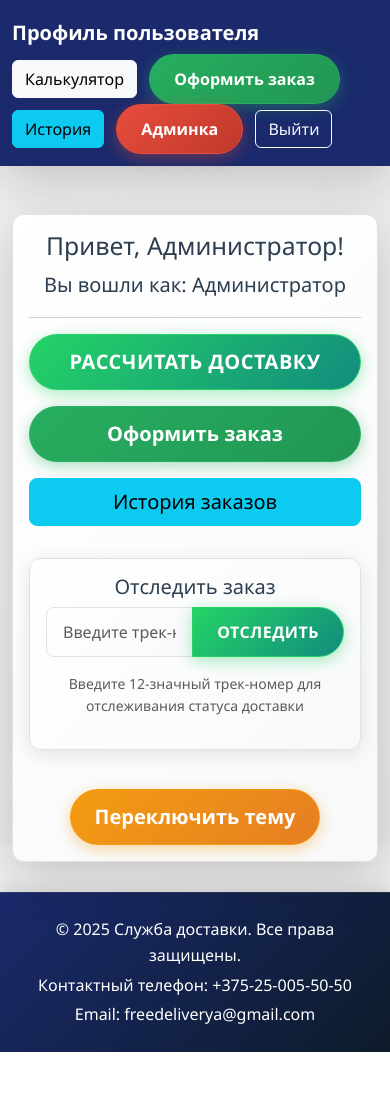
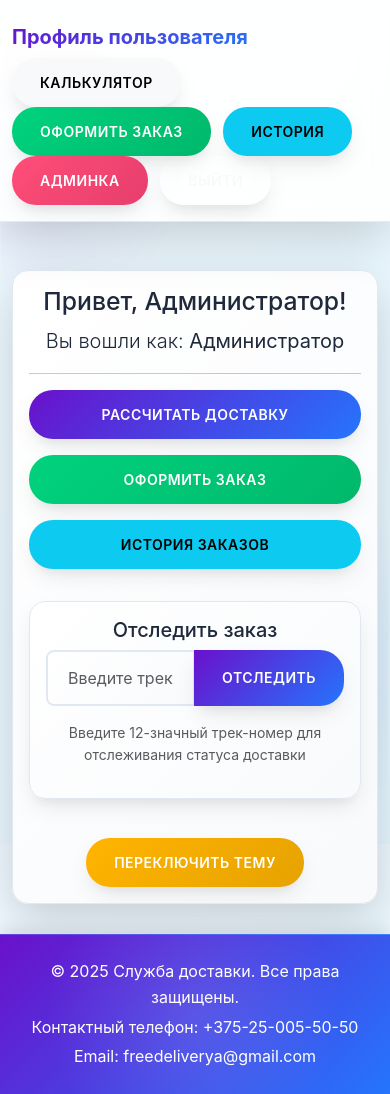
Before and after one commit to BobikSunS/123work, a PHP site: page /profile.php in a window 390 px wide. Before the commit the page ends 1052 px from the top, so only its background shows below. Run offline with PHP 8.4, Linux system fonts and the light colour scheme; a user stored in the database is signed in.

Commit message:
**Modern Unified Design with Dynamic Animations and Enhanced UI**
- Updated `assets/css/style.css` with a new color palette, responsive layout, and consistent styling across all components
- Implemented smooth animations for cards (fadeInUp, hover glow), buttons (gradient overlay on hover), forms (focus effects), and alerts (slide-in)
- Added floating background pattern with animated radial gradients for depth and visual interest
- Standardized form controls with focus states, custom selects using SVG icons, and improved accessibility
- Introduced carrier card animations (floating effect) and enhanced interactive feedback via hover transforms
- Fully responsive design adjustments for mobile devices with optimized spacing and typography
- Ensured dark mode compatibility across all elements including tables, modals, and footers
- Maintained full backward compatibility and functional integrity while modernizing the entire visual interface

```diff
--- a/assets/css/style.css
+++ b/assets/css/style.css
@@ -1,21 +1,31 @@
+/* Unique Modern Design with Animations */
 :root {
-    --primary-color: #1a2a6c;
-    --secondary-color: #b21f1f;
-    --accent-color: #25d366;
-    --accent-hover: #128c7e;
-    --success-color: #27ae60;
-    --warning-color: #f39c12;
-    --danger-color: #e74c3c;
-    --light-bg: linear-gradient(135deg, #f0f0f0 0%, #b8b8b850 100%);
-    --dark-bg: linear-gradient(135deg, #141E30 0%, #243B55 100%);
-    --card-bg: linear-gradient(135deg, #ffffff 0%, #f8f9fa 100%);
-    --card-bg-dark: linear-gradient(135deg, #2c3e50 0%, #1a2127 100%);
-    --text-primary: #2c3e50;
-    --text-secondary: #7f8c8d;
-    --text-light: #ecf0f1;
-    --border-color: #dee2e6;
-    --shadow: 0 4px 20px rgba(0, 0, 0, 0.1);
-    --shadow-hover: 0 8px 25px rgba(0, 0, 0, 0.15);
+  /* Primary color palette */
+  --primary-gradient-start: #6a11cb;
+  --primary-gradient-end: #2575fc;
+  --secondary-gradient-start: #ff8a00;
+  --secondary-gradient-end: #da1b60;
+  --accent-color: #00c9a7;
+  --accent-hover: #00a88f;
+  --success-color: #00d27e;
+  --warning-color: #ffb400;
+  --danger-color: #ff4d78;
+  --light-bg: linear-gradient(135deg, #f0f9ff 0%, #e6f7ff 100%);
+  --dark-bg: linear-gradient(135deg, #0f172a 0%, #1e293b 100%);
+  --card-bg: linear-gradient(135deg, #ffffff 0%, #f8fafc 100%);
+  --card-bg-dark: linear-gradient(135deg, #1e293b 0%, #0f172a 100%);
+  --text-primary: #1e293b;
+  --text-secondary: #64748b;
+  --text-light: #f1f5f9;
+  --border-color: #e2e8f0;
+  --shadow: 0 10px 25px -5px rgba(0, 0, 0, 0.1), 0 10px 10px -5px rgba(0, 0, 0, 0.04);
+  --shadow-hover: 0 20px 25px -5px rgba(0, 0, 0, 0.1), 0 10px 10px -5px rgba(0, 0, 0, 0.04);
+  --shadow-glow: 0 0 20px rgba(106, 17, 203, 0.3);
+  --transition: all 0.4s cubic-bezier(0.175, 0.885, 0.32, 1.275);
+  --transition-fast: all 0.2s ease;
+  --border-radius: 16px;
+  --border-radius-sm: 8px;
+  --border-radius-lg: 24px;
 }
 
 body {
@@ -25,20 +35,41 @@ body {
   min-height: 100vh;
   display: flex;
   flex-direction: column;
-    transition: all 0.3s ease;
-    font-family: 'Segoe UI', Tahoma, Geneva, Verdana, sans-serif;
+  transition: var(--transition);
+  font-family: 'Inter', 'Segoe UI', system-ui, sans-serif;
   line-height: 1.6;
+  overflow-x: hidden;
+  position: relative;
+}
+
+body::before {
+  content: '';
+  position: fixed;
+  top: 0;
+  left: 0;
+  width: 100%;
+  height: 100%;
+  background: radial-gradient(circle at 10% 20%, rgba(106, 17, 203, 0.05) 0%, transparent 20%),
+              radial-gradient(circle at 90% 80%, rgba(37, 117, 252, 0.05) 0%, transparent 20%);
+  z-index: -1;
+  pointer-events: none;
+  animation: floatBackground 20s ease-in-out infinite;
+}
+
+@keyframes floatBackground {
+  0%, 100% { transform: translateY(0px) rotate(0deg); }
+  50% { transform: translateY(-10px) rotate(0.5deg); }
 }
 
 body.dark {
   background: var(--dark-bg);
-    background-attachment: fixed;
   color: var(--text-light);
   --text-primary: var(--text-light);
-    --text-secondary: #bdc3c7;
+  --text-secondary: #94a3b8;
   --card-bg: var(--card-bg-dark);
   --light-bg: var(--dark-bg);
-    --border-color: #404852;
+  --border-color: #334155;
+  background-attachment: fixed;
 }
 
 body, .main-content {
@@ -47,86 +78,195 @@ body, .main-content {
     flex-direction: column;
 }
 
-/* Header styles */
+/* Header styles with animations */
 .navbar {
-    background-color: var(--primary-color) !important;
+  background: rgba(255, 255, 255, 0.9) !important;
+  backdrop-filter: blur(12px);
+  -webkit-backdrop-filter: blur(12px);
   box-shadow: var(--shadow);
-    padding: 0.75rem 0;
+  padding: 1rem 0;
+  border-bottom: 1px solid rgba(0, 0, 0, 0.08);
+  transition: var(--transition);
+  position: sticky;
+  top: 0;
+  z-index: 1000;
+  animation: slideDown 0.6s ease-out;
+}
+
+@keyframes slideDown {
+  from { transform: translateY(-100%); opacity: 0; }
+  to { transform: translateY(0); opacity: 1; }
+}
+
+body.dark .navbar {
+  background: rgba(15, 23, 42, 0.9) !important;
+  border-bottom: 1px solid rgba(255, 255, 255, 0.1);
 }
 
 .navbar-brand {
-    font-weight: 600;
-    font-size: 1.5rem;
+  font-weight: 700;
+  font-size: 1.75rem;
+  background: linear-gradient(135deg, var(--primary-gradient-start), var(--primary-gradient-end));
+  -webkit-background-clip: text;
+  -webkit-text-fill-color: transparent;
+  background-clip: text;
+  text-decoration: none;
+  position: relative;
+}
+
+.navbar-brand::after {
+  content: '';
+  position: absolute;
+  bottom: -5px;
+  left: 0;
+  width: 100%;
+  height: 2px;
+  background: linear-gradient(90deg, var(--primary-gradient-start), var(--primary-gradient-end));
+  transform: scaleX(0);
+  transition: var(--transition);
+}
+
+.navbar-brand:hover::after {
+  transform: scaleX(1);
 }
 
 .navbar-light .navbar-brand,
 .navbar-dark .navbar-brand {
-    color: white !important;
+  color: var(--text-primary) !important;
 }
 
 .navbar-light .nav-link,
 .navbar-dark .nav-link {
-    color: rgba(255, 255, 255, 0.85) !important;
-    transition: color 0.2s ease;
+  color: var(--text-secondary) !important;
+  transition: var(--transition-fast);
+  font-weight: 500;
+  position: relative;
+  padding: 0.5rem 1rem;
 }
 
 .navbar-light .nav-link:hover,
 .navbar-dark .nav-link:hover {
-    color: white !important;
+  color: var(--primary-gradient-start) !important;
+  transform: translateY(-2px);
 }
 
-/* Card styles */
+.nav-link::after {
+  content: '';
+  position: absolute;
+  bottom: 0;
+  left: 50%;
+  width: 0;
+  height: 2px;
+  background: linear-gradient(90deg, var(--primary-gradient-start), var(--primary-gradient-end));
+  transition: var(--transition);
+  transform: translateX(-50%);
+}
+
+.nav-link:hover::after {
+  width: 70%;
+}
+
+/* Card styles with animations */
 .card {
   background: var(--card-bg) !important;
   background-clip: border-box;
   color: var(--text-primary);
   border: 1px solid var(--border-color);
-    border-radius: 12px;
+  border-radius: var(--border-radius);
   box-shadow: var(--shadow);
-    transition: all 0.3s ease;
+  transition: var(--transition);
   backdrop-filter: blur(10px);
+  position: relative;
+  overflow: hidden;
+  animation: fadeInUp 0.8s ease-out;
+}
+
+.card::before {
+  content: '';
+  position: absolute;
+  top: 0;
+  left: -100%;
+  width: 100%;
+  height: 100%;
+  background: linear-gradient(90deg, transparent, rgba(255, 255, 255, 0.2), transparent);
+  transition: var(--transition);
+  z-index: 1;
+}
+
+.card:hover::before {
+  left: 100%;
+}
+
+@keyframes fadeInUp {
+  from {
+    opacity: 0;
+    transform: translateY(30px);
+  }
+  to {
+    opacity: 1;
+    transform: translateY(0);
+  }
 }
 
 .card:hover {
   box-shadow: var(--shadow-hover);
+  transform: translateY(-5px);
 }
 
 .card-header {
-    background-color: rgba(52, 152, 219, 0.1) !important;
+  background: linear-gradient(135deg, rgba(106, 17, 203, 0.05) 0%, rgba(37, 117, 252, 0.05) 100%) !important;
   border-bottom: 1px solid var(--border-color);
   font-weight: 600;
-    padding: 1rem 1.25rem;
+  padding: 1.25rem 1.5rem;
   color: var(--text-primary);
+  border-top-left-radius: var(--border-radius) !important;
+  border-top-right-radius: var(--border-radius) !important;
 }
 
 body.dark .card-header {
-    background: linear-gradient(135deg, rgba(52, 152, 219, 0.2) 0%, rgba(44, 78, 80, 0.3) 100%) !important;
+  background: linear-gradient(135deg, rgba(106, 17, 203, 0.1) 0%, rgba(15, 23, 42, 0.3) 100%) !important;
   border-color: var(--border-color);
   color: var(--text-light);
 }
 
-/* Table styles */
+/* Table styles with animations */
 .table {
   background: var(--card-bg) !important;
   color: var(--text-primary);
   border-collapse: separate;
   border-spacing: 0;
-    border-radius: 8px;
+  border-radius: var(--border-radius);
   overflow: hidden;
+  box-shadow: var(--shadow);
+  animation: fadeIn 0.6s ease-out;
+}
+
+@keyframes fadeIn {
+  from { opacity: 0; }
+  to { opacity: 1; }
 }
 
 .table th {
-    background: linear-gradient(135deg, rgba(44, 62, 80, 0.15) 0%, rgba(52, 73, 94, 0.1) 100%) !important;
+  background: linear-gradient(135deg, rgba(106, 17, 203, 0.08) 0%, rgba(37, 117, 252, 0.08) 100%) !important;
   color: var(--text-primary) !important;
   border: 1px solid var(--border-color) !important;
   font-weight: 600;
-    padding: 0.75rem;
+  padding: 1rem;
+  text-transform: uppercase;
+  font-size: 0.875rem;
+  letter-spacing: 0.5px;
 }
 
 .table td {
   border: 1px solid var(--border-color) !important;
-    padding: 0.75rem;
+  padding: 1rem;
   color: var(--text-primary) !important;
+  transition: var(--transition);
+}
+
+.table tr:hover td {
+  background: linear-gradient(135deg, rgba(106, 17, 203, 0.03) 0%, rgba(37, 117, 252, 0.03) 100%);
+  transform: scale(1.01);
 }
 
 body.dark .table th,
@@ -136,144 +276,228 @@ body.dark .table td {
   color: var(--text-light) !important;
 }
 
-/* Form styles */
+/* Form styles with animations */
 .form-control, .form-select {
   background: var(--card-bg);
   color: var(--text-primary);
-    border: 1px solid var(--border-color);
-    border-radius: 8px;
-    padding: 0.75rem 1rem;
-    transition: all 0.3s ease;
+  border: 2px solid var(--border-color);
+  border-radius: var(--border-radius-sm);
+  padding: 0.875rem 1.25rem;
+  transition: var(--transition);
   font-size: 1rem;
+  position: relative;
+  overflow: hidden;
+}
+
+.form-control::before {
+  content: '';
+  position: absolute;
+  top: 0;
+  left: -100%;
+  width: 100%;
+  height: 100%;
+  background: linear-gradient(90deg, transparent, rgba(106, 17, 203, 0.1), transparent);
+  transition: var(--transition);
 }
 
 .form-control:focus, .form-select:focus {
-    border-color: var(--accent-color);
-    box-shadow: 0 0 0 0.2rem rgba(37, 211, 102, 0.25);
+  border-color: var(--primary-gradient-start);
+  box-shadow: 0 0 0 0.2rem rgba(106, 17, 203, 0.25);
   outline: 0;
   background: var(--card-bg);
   color: var(--text-primary);
+  transform: translateY(-2px);
 }
 
 body.dark .form-control,
 body.dark .form-select {
   background: var(--card-bg-dark) !important;
   color: var(--text-light) !important;
-    border-color: #404852;
+  border-color: #475569;
 }
 
-/* Button styles */
-.btn-primary {
-    background: linear-gradient(135deg, var(--accent-color) 0%, #128c7e 100%);
-    border-color: var(--accent-color);
-    color: white;
+/* Button styles with animations */
+.btn {
   font-weight: 600;
-    padding: 0.75rem 1.5rem;
-    border-radius: 50px;
-    transition: all 0.3s ease;
-    box-shadow: 0 4px 15px rgba(37, 211, 102, 0.4);
+  padding: 0.875rem 1.75rem;
+  border-radius: var(--border-radius-lg);
+  transition: var(--transition);
+  position: relative;
+  overflow: hidden;
+  z-index: 1;
+  border: none;
   text-transform: uppercase;
   letter-spacing: 0.5px;
+  font-size: 0.875rem;
+  box-shadow: var(--shadow);
+}
+
+.btn::before {
+  content: '';
+  position: absolute;
+  top: 0;
+  left: 0;
+  width: 100%;
+  height: 100%;
+  background: linear-gradient(135deg, var(--primary-gradient-start), var(--primary-gradient-end));
+  z-index: -1;
+  opacity: 0;
+  transition: var(--transition);
+}
+
+.btn:hover::before {
+  opacity: 1;
+}
+
+.btn-primary {
+  background: linear-gradient(135deg, var(--primary-gradient-start), var(--primary-gradient-end));
+  border-color: var(--primary-gradient-start);
+  color: white;
+  box-shadow: var(--shadow);
 }
 
 .btn-primary:hover,
 .btn-primary:focus,
 .btn-primary:active {
-    background: linear-gradient(135deg, var(--accent-hover) 0%, #075e54 100%) !important;
-    border-color: var(--accent-hover) !important;
-    box-shadow: 0 6px 20px rgba(18, 140, 126, 0.5) !important;
+  background: linear-gradient(135deg, var(--primary-gradient-end), var(--primary-gradient-start)) !important;
+  border-color: var(--primary-gradient-end) !important;
+  box-shadow: 0 12px 25px rgba(106, 17, 203, 0.4) !important;
+  transform: translateY(-3px);
+}
+
+.btn-success {
+  background: linear-gradient(135deg, var(--success-color), #00b86b);
+  border-color: var(--success-color);
+  color: white;
+  box-shadow: var(--shadow);
+}
+
+.btn-success:hover {
+  background: linear-gradient(135deg, #00b86b, var(--success-color)) !important;
+  border-color: #00b86b !important;
+  box-shadow: 0 12px 25px rgba(0, 210, 126, 0.4) !important;
+  transform: translateY(-3px);
+}
+
+.btn-warning {
+  background: linear-gradient(135deg, var(--warning-color), #e6a200);
+  border-color: var(--warning-color);
+  color: white;
+  box-shadow: var(--shadow);
+}
+
+.btn-warning:hover {
+  background: linear-gradient(135deg, #e6a200, var(--warning-color)) !important;
+  border-color: #e6a200 !important;
+  box-shadow: 0 12px 25px rgba(255, 180, 0, 0.4) !important;
+  transform: translateY(-3px);
+}
+
+.btn-danger {
+  background: linear-gradient(135deg, var(--danger-color), #e63e6d);
+  border-color: var(--danger-color);
+  color: white;
+  box-shadow: var(--shadow);
+}
+
+.btn-danger:hover {
+  background: linear-gradient(135deg, #e63e6d, var(--danger-color)) !important;
+  border-color: #e63e6d !important;
+  box-shadow: 0 12px 25px rgba(255, 77, 120, 0.4) !important;
+  transform: translateY(-3px);
+}
+
+.btn-outline-secondary {
+  border: 2px solid var(--border-color);
+  color: var(--text-secondary);
+  background: transparent;
+}
+
+.btn-outline-secondary:hover {
+  background: var(--primary-gradient-start);
+  border-color: var(--primary-gradient-start);
+  color: white;
   transform: translateY(-2px);
 }
 
-.btn-success {
-    background: linear-gradient(135deg, var(--success-color) 0%, #219653 100%);
-    border-color: var(--success-color);
-    color: white;
-    font-weight: 600;
-    padding: 0.75rem 1.5rem;
-    border-radius: 50px;
-    transition: all 0.3s ease;
-    box-shadow: 0 4px 15px rgba(39, 174, 96, 0.4);
-}
-
-.btn-success:hover {
-    background: linear-gradient(135deg, #219653 0%, #1e8449 100%) !important;
-    border-color: #219653 !important;
-    box-shadow: 0 6px 20px rgba(33, 150, 83, 0.5) !important;
-    transform: translateY(-2px);
-}
-
-.btn-warning {
-    background: linear-gradient(135deg, var(--warning-color) 0%, #e67e22 100%);
-    border-color: var(--warning-color);
-    color: white;
-    font-weight: 600;
-    padding: 0.75rem 1.5rem;
-    border-radius: 50px;
-    transition: all 0.3s ease;
-    box-shadow: 0 4px 15px rgba(243, 156, 18, 0.4);
-}
-
-.btn-warning:hover {
-    background: linear-gradient(135deg, #e67e22 0%, #d35400 100%) !important;
-    border-color: #e67e22 !important;
-    box-shadow: 0 6px 20px rgba(230, 126, 34, 0.5) !important;
-    transform: translateY(-2px);
-}
-
-.btn-danger {
-    background: linear-gradient(135deg, var(--danger-color) 0%, #c0392b 100%);
-    border-color: var(--danger-color);
-    color: white;
-    font-weight: 600;
-    padding: 0.75rem 1.5rem;
-    border-radius: 50px;
-    transition: all 0.3s ease;
-    box-shadow: 0 4px 15px rgba(231, 76, 60, 0.4);
-}
-
-.btn-danger:hover {
-    background: linear-gradient(135deg, #c0392b 0%, #a93226 100%) !important;
-    border-color: #c0392b !important;
-    box-shadow: 0 6px 20px rgba(192, 57, 43, 0.5) !important;
-    transform: translateY(-2px);
-}
-
-/* Alert styles */
+/* Alert styles with animations */
 .alert {
-    border-radius: 12px;
+  border-radius: var(--border-radius);
   border: none;
   box-shadow: var(--shadow);
   backdrop-filter: blur(10px);
-    padding: 1rem 1.5rem;
+  padding: 1.25rem 1.75rem;
+  animation: slideInAlert 0.4s ease-out;
+  position: relative;
+  overflow: hidden;
+}
+
+@keyframes slideInAlert {
+  from {
+    opacity: 0;
+    transform: translateX(-100%);
+  }
+  to {
+    opacity: 1;
+    transform: translateX(0);
+  }
+}
+
+.alert::before {
+  content: '';
+  position: absolute;
+  top: 0;
+  left: 0;
+  width: 5px;
+  height: 100%;
+  background: var(--accent-color);
 }
 
 .alert-info {
-    background: linear-gradient(135deg, rgba(52, 152, 219, 0.15) 0%, rgba(52, 152, 219, 0.1) 100%);
-    border-left: 4px solid var(--accent-color);
+  background: linear-gradient(135deg, rgba(37, 117, 252, 0.15) 0%, rgba(37, 117, 252, 0.1) 100%);
+  border-left: 5px solid var(--primary-gradient-start);
   color: var(--text-primary);
 }
 
 .alert-success {
-    background: linear-gradient(135deg, rgba(39, 174, 96, 0.15) 0%, rgba(39, 174, 96, 0.1) 100%);
-    border-left: 4px solid var(--success-color);
+  background: linear-gradient(135deg, rgba(0, 210, 126, 0.15) 0%, rgba(0, 210, 126, 0.1) 100%);
+  border-left: 5px solid var(--success-color);
   color: var(--text-primary);
 }
 
 .alert-danger {
-    background: linear-gradient(135deg, rgba(231, 76, 60, 0.15) 0%, rgba(231, 76, 60, 0.1) 100%);
-    border-left: 4px solid var(--danger-color);
+  background: linear-gradient(135deg, rgba(255, 77, 120, 0.15) 0%, rgba(255, 77, 120, 0.1) 100%);
+  border-left: 5px solid var(--danger-color);
   color: var(--text-primary);
 }
 
 /* Footer styles */
 .footer {
-    background: linear-gradient(135deg, var(--primary-color) 0%, #0d1b2a 100%) !important;
+  background: linear-gradient(135deg, var(--primary-gradient-start) 0%, var(--primary-gradient-end) 100%) !important;
   color: white !important;
-    padding: 2.5rem 0 1.5rem;
+  padding: 3rem 0 2rem;
   margin-top: auto;
   border-top: 1px solid rgba(255, 255, 255, 0.1);
   box-shadow: 0 -5px 15px rgba(0, 0, 0, 0.1);
+  position: relative;
+  overflow: hidden;
+  animation: fadeInUp 0.8s ease-out;
+}
+
+.footer::before {
+  content: '';
+  position: absolute;
+  top: 0;
+  left: 0;
+  width: 100%;
+  height: 100%;
+  background: radial-gradient(circle at 50% 50%, rgba(255, 255, 255, 0.1) 0%, transparent 70%);
+  z-index: 0;
+}
+
+.footer-content {
+  position: relative;
+  z-index: 1;
 }
 
 body.dark .footer {
```
Also changed, not shown: other parts of assets/css/style.css (+36 -8 lines), 1 other file. Lines whose indentation alone changed are shown as unchanged.
